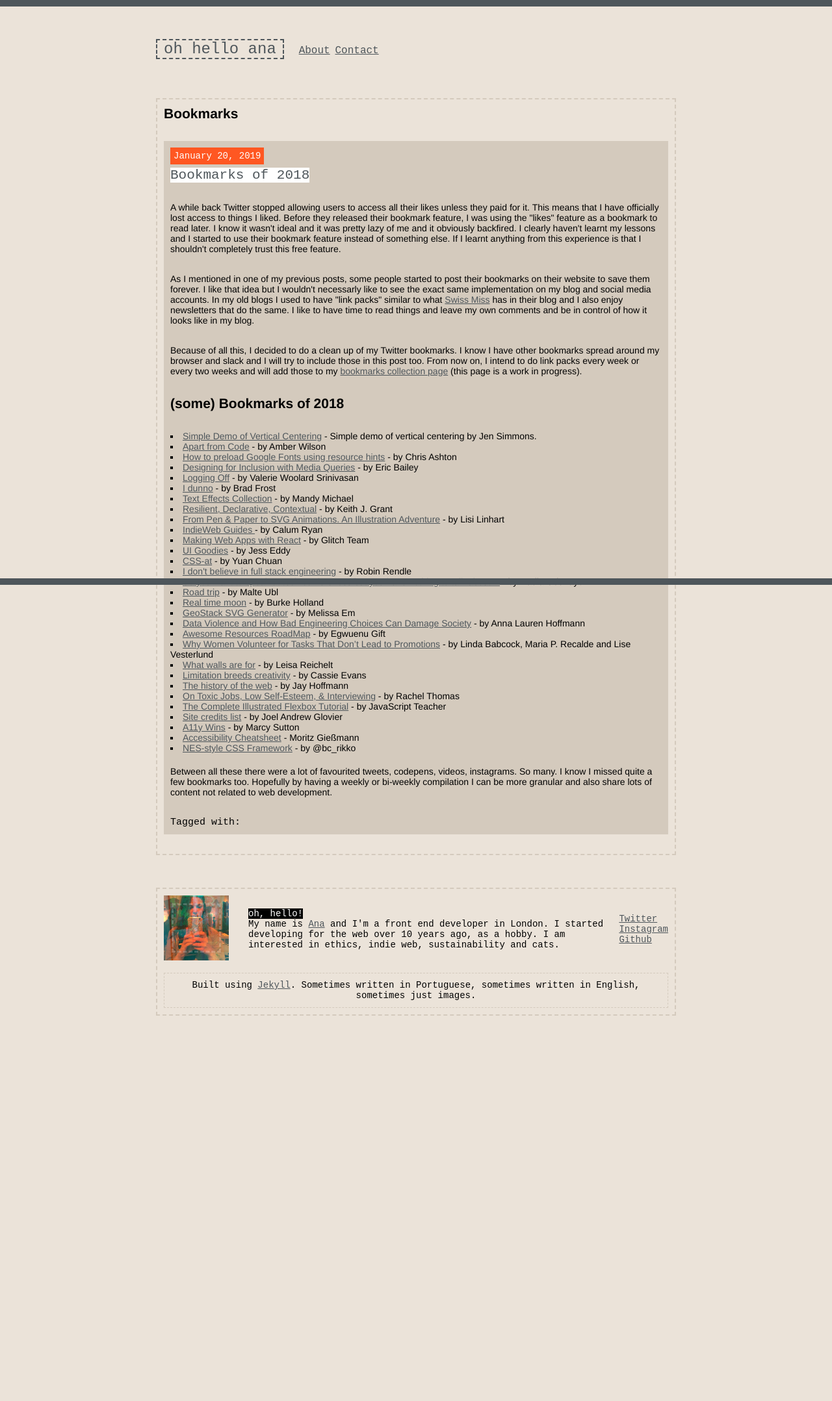
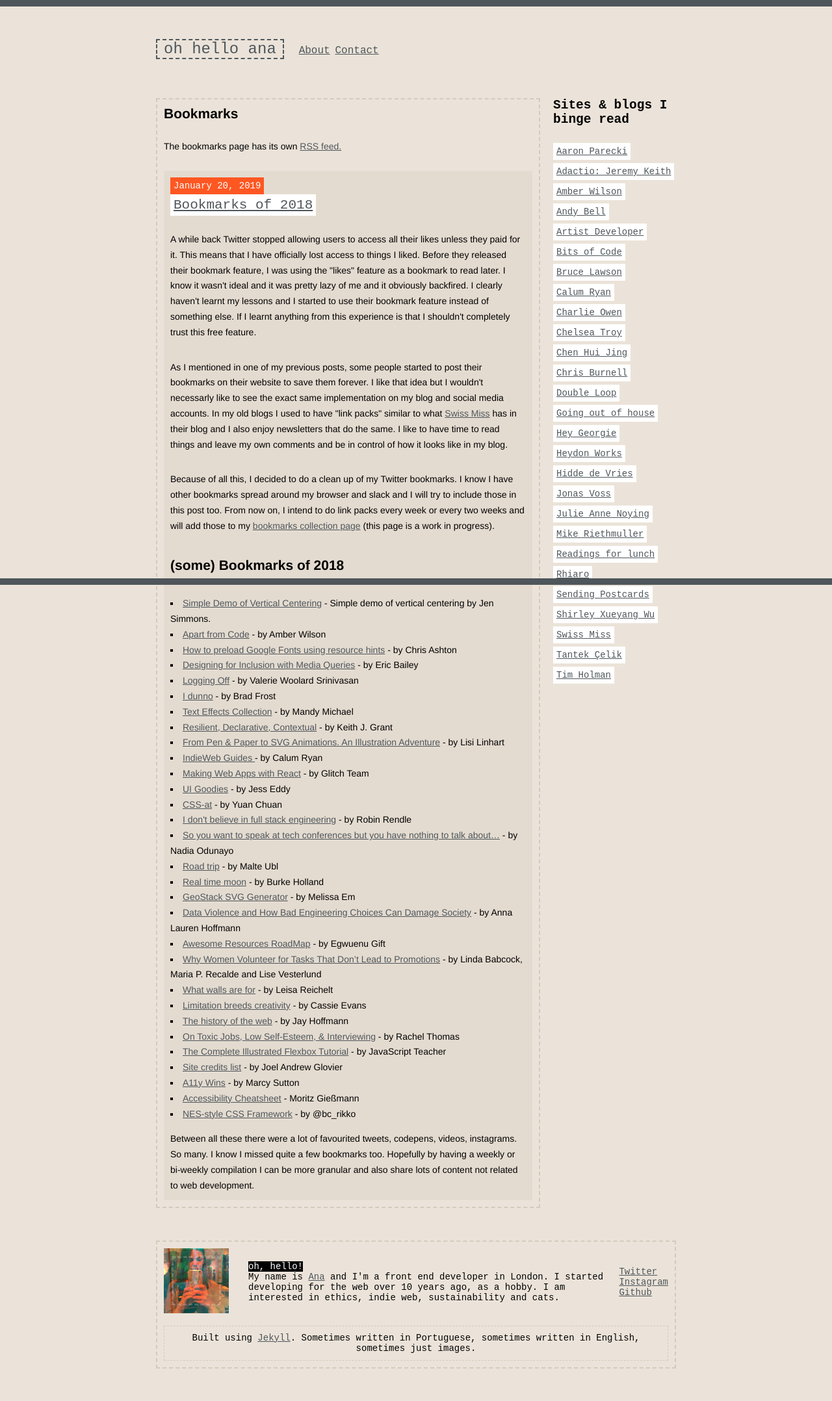
Before and after one commit to ohhelloana/ohhelloana, a Jekyll site: the page built from bookmarks.html, in a window 1280 px wide. Shown: the whole page at 65% size. Built offline with Jekyll 4.4.1, drawn with Linux system fonts in a browser that asks for light colours; before the commit the page ends 1613 px from its top, so only the background shows below that.

Commit message:
Update bookmarks page to include blogroll and posts with category "links"

```diff
--- /dev/null
+++ b/_layouts/bookmarks.html
@@ -0,0 +1,112 @@
+<!DOCTYPE html>
+<html lang="{{ page.lang | default: site.lang | default: "en" }}">
+
+  {% include head.html %}
+
+  <body>
+
+    {% include header.html %}
+
+    <main role="main">
+      <div class="wrapper two-col">
+        {{ content }}
+
+        <aside class="aside aside-right">
+          <h2>
+            Sites & blogs I binge read
+          </h2>
+
+          <ul class="bookmarks-list">
+
+            <li class="bookmark-title">
+              <a href="https://aaronparecki.com/" target="_blank">Aaron Parecki</a>
+            </li>
+            <li class="bookmark-title">
+              <a href="https://adactio.com/" target="_blank">Adactio: Jeremy Keith</a>
+            </li>
+            <li class="bookmark-title">
+              <a href="https://amberwilson.co.uk/" target="_blank">Amber Wilson</a>
+            </li>
+
+            <li class="bookmark-title">
+              <a href="https://andy-bell.design/" target="_blank">Andy Bell</a>
+            </li>
+            <li class="bookmark-title">
+              <a href="http://artist-developer.com/" target="_blank">Artist Developer</a>
+            </li>
+
+            <li class="bookmark-title">
+              <a href="https://bitsofco.de/" target="_blank">Bits of Code</a>
+            </li>
+            <li class="bookmark-title">
+              <a href="https://www.brucelawson.co.uk/" target="_blank">Bruce Lawson</a>
+            </li>
+            <li class="bookmark-title">
+              <a href="http://calumryan.com" target="_blank">Calum Ryan</a>
+            </li>
+            <li class="bookmark-title">
+              <a href="https://www.sonniesedge.co.uk/" target="_blank">Charlie Owen</a>
+            </li>
+            <li class="bookmark-title">
+              <a href="https://chelseatroy.com/" target="_blank">Chelsea Troy</a>
+            </li>
+            <li class="bookmark-title">
+              <a href="https://www.chenhuijing.com/" target="_blank">Chen Hui Jing</a>
+            </li>
+            <li class="bookmark-title">
+              <a href="https://chrisburnell.com/" target="_blank">Chris Burnell</a>
+            </li>
+            <li class="bookmark-title">
+              <a href="https://doubleloop.net/" target="_blank">Double Loop</a>
+            </li>
+            <li class="bookmark-title">
+              <a href="http://goingoutofhouse.blogspot.com/" target="_blank">Going out of house</a>
+            </li>
+            <li class="bookmark-title">
+              <a href="https://hey.georgie.nu/" target="_blank">Hey Georgie</a>
+            </li>
+            <li class="bookmark-title">
+              <a href="http://www.heydonworks.com/" target="_blank">Heydon Works</a>
+            </li>
+            <li class="bookmark-title">
+              <a href="https://hiddedevries.nl/en/" target="_blank">Hidde de Vries</a>
+            </li>
+            <li class="bookmark-title">
+              <a href="https://blog.voss.co/" target="_blank">Jonas Voss</a>
+            </li>
+            <li class="bookmark-title">
+              <a href="https://julieannenoying.com/" target="_blank">Julie Anne Noying</a>
+            </li>
+            <li class="bookmark-title">
+              <a href="https://www.madebymike.com.au" target="_blank">Mike Riethmuller</a>
+            </li>
+            <li class="bookmark-title">
+              <a href="http://rfl.webdeldn.rocks/" target="_blank">Readings for lunch</a>
+            </li>
+            <li class="bookmark-title">
+              <a href="https://rhiaro.co.uk/" target="_blank">Rhiaro</a>
+            <li class="bookmark-title">
+              <a href="http://www.sending-postcards.com/" target="_blank">Sending Postcards</a>
+            </li>
+            <li class="bookmark-title">
+              <a href="http://sxywu.com/" target="_blank">Shirley Xueyang Wu</a>
+            </li>
+            <li class="bookmark-title">
+              <a href="http://www.swiss-miss.com/" target="_blank">Swiss Miss</a>
+            </li>
+            <li class="bookmark-title">
+              <a href="http://tantek.com/" target="_blank">Tantek Çelik</a>
+            </li>
+            <li class="bookmark-title">
+              <a href="http://tholman.com/" target="_blank">Tim Holman</a>
+            </li>
+          </ul>
+        </aside>
+      </div>
+    </main>
+
+    {% include footer.html %}
+
+  </body>
+
+</html>
--- /dev/null
+++ b/_sass/_aside.scss
@@ -0,0 +1,17 @@
+.aside {
+  &.aside-right {
+    flex: 1;
+    margin: 0px;
+    padding: rems(10px);
+  }
+}
+
+@media all and (min-width: 800px) {
+  .aside {
+    &.aside-right {
+      flex: 1 0 0;
+      margin-left: 20px;
+      padding: 0;
+    }
+  }
+}
--- a/_sass/_bookmarks.scss
+++ b/_sass/_bookmarks.scss
@@ -8,15 +8,9 @@
   font-weight: initial;
   list-style: none;
   margin-bottom: 20px;
-  pointer-events: none;
   padding: 10px;
   transition: background-color .5s;
-  background-color: $content-borders;
-
-  &:hover {
-    background-color: $primary;
-    color: white;
-  }
+  background-color: #e4dbd0;
 }
 
 .bookmark-date {
@@ -31,20 +25,30 @@
 .bookmark-title a {
   font-weight: initial;
   color: $dark-grey;
-  margin-bottom: 15px;
-  pointer-events: auto;
+  margin-bottom: 10px 0 10px 0;
   background-color: white;
-  text-decoration: none;
+  text-decoration: underline;
+  padding: 5px;
 
   &:hover {
     background-color: $secondary;
     color: white;
+    text-decoration: none;
   }
 }
 
-.bookmark-description {
+.bookmark-content {
   @extend %font-body;
   font-size: rems(14px);
+  line-height: 1.7;
+
+  & > ul {
+    margin-bottom: 15px;
+  }
+
+  p:last-child, ul:last-child {
+    margin: 0;
+  }
 }
 
 .bookmark-tags {
@@ -58,3 +62,14 @@
     color: white;
   }
 }
+
+.bookmarks-list {
+  list-style: none;
+  & > li  {
+    margin-bottom: 15px;
+
+    &:last-child {
+      margin: 0;
+    }
+  }
+}
--- a/_sass/_colours_2018.scss
+++ b/_sass/_colours_2018.scss
@@ -20,9 +20,14 @@
   flex: 1 100%;
 }
 
-.aside-right, .aside-left {
-  flex: 1 0 0;
+.post {
+
+  .aside-right, .aside-left {
+    flex: 1 0 0;
+  }
+
 }
+
 
 .month-cards {
   display: flex;
--- a/_sass/_general.scss
+++ b/_sass/_general.scss
@@ -4,4 +4,23 @@ $line-height-base: 1.47;
 .wrapper {
   max-width: 800px;
   margin: 0 auto;
+
+  &.two-col {
+    display: flex;
+    flex-flow: row wrap;
+
+    & > .page-content {
+      flex: 1 100%;
+    }
+  }
 }
+
+@media all and (min-width: 800px) {
+  .wrapper {
+    &.two-col {
+      & > .page-content {
+        flex: 3;
+      }
+    }
+  }
+}
--- a/_sass/_pages.scss
+++ b/_sass/_pages.scss
@@ -4,6 +4,5 @@
 
   ul {
     list-style: square inside none;
-    margin-bottom: 20px;
   }
 }
--- a/assets/main.scss
+++ b/assets/main.scss
@@ -14,3 +14,4 @@
 @import "footer";
 @import "bookmarks";
 @import "colours_2018";
+@import "aside";
--- a/bookmarks.html
+++ b/bookmarks.html
@@ -1,11 +1,12 @@
 ---
 title: Bookmarks
 permalink: bookmarks
-layout: default
+layout: bookmarks
 description: Hand picked links that I want to share
 ---
 <div class="page-content">
   <h2>Bookmarks</h2>
+  <p>The bookmarks page has its own <a href="{{ "/feed.links.xml" | relative_url }}">RSS feed.</a></p>
   <ul class="bookmarks-list">
     {% for post in site.posts %}
     {% if post.category contains "links" %}
@@ -13,15 +14,9 @@ description: Hand picked links that I want to share
         <div class="bookmark-info">
           <span class="bookmark-date">{{ post.date | date: '%B %d, %Y' }}</span>
           <h2 class="bookmark-title">
-            <a class="u-bookmark-of h-cite" href="{{ post.mf-bookmark-of }}" target="_blank">{{ post.title }}</a>
+            <a class="u-bookmark-of h-cite" href="{{ post.url | relative_url }}">{{ post.title }}</a>
           </h2>
-          <div class="bookmark-description">{{post.content}}</div>
-          <div class="bookmark-tags">
-            Tagged with:
-            {% for tag in post.tags %}
-              <a class="bookmark-single-tag" href="/tags/{{ tag }}/">{{ tag }}</a>
-            {% endfor %}
-          </div>
+          <div class="bookmark-content">{{post.content}}</div>
         </div>
       </li>
     {% endif %}
```
